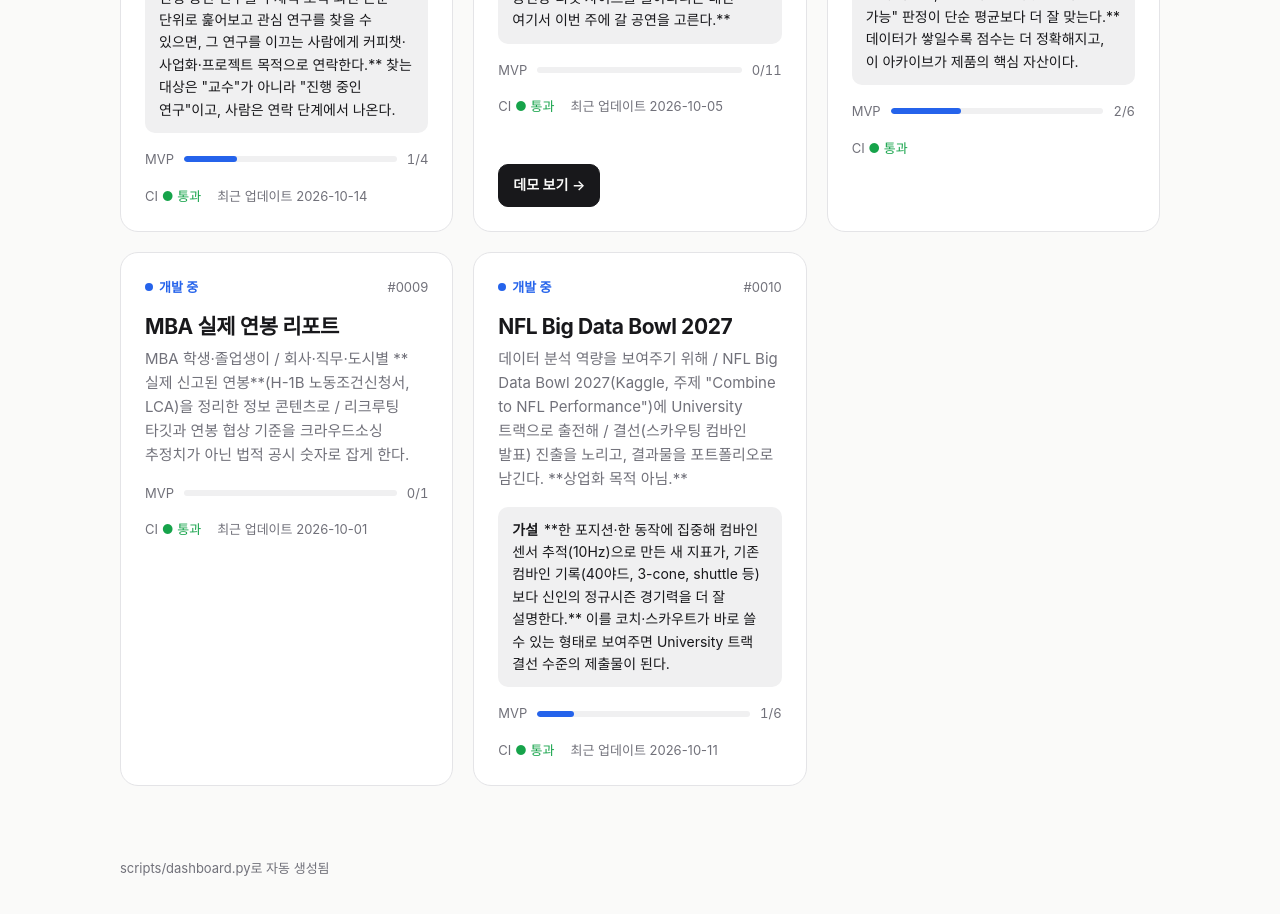
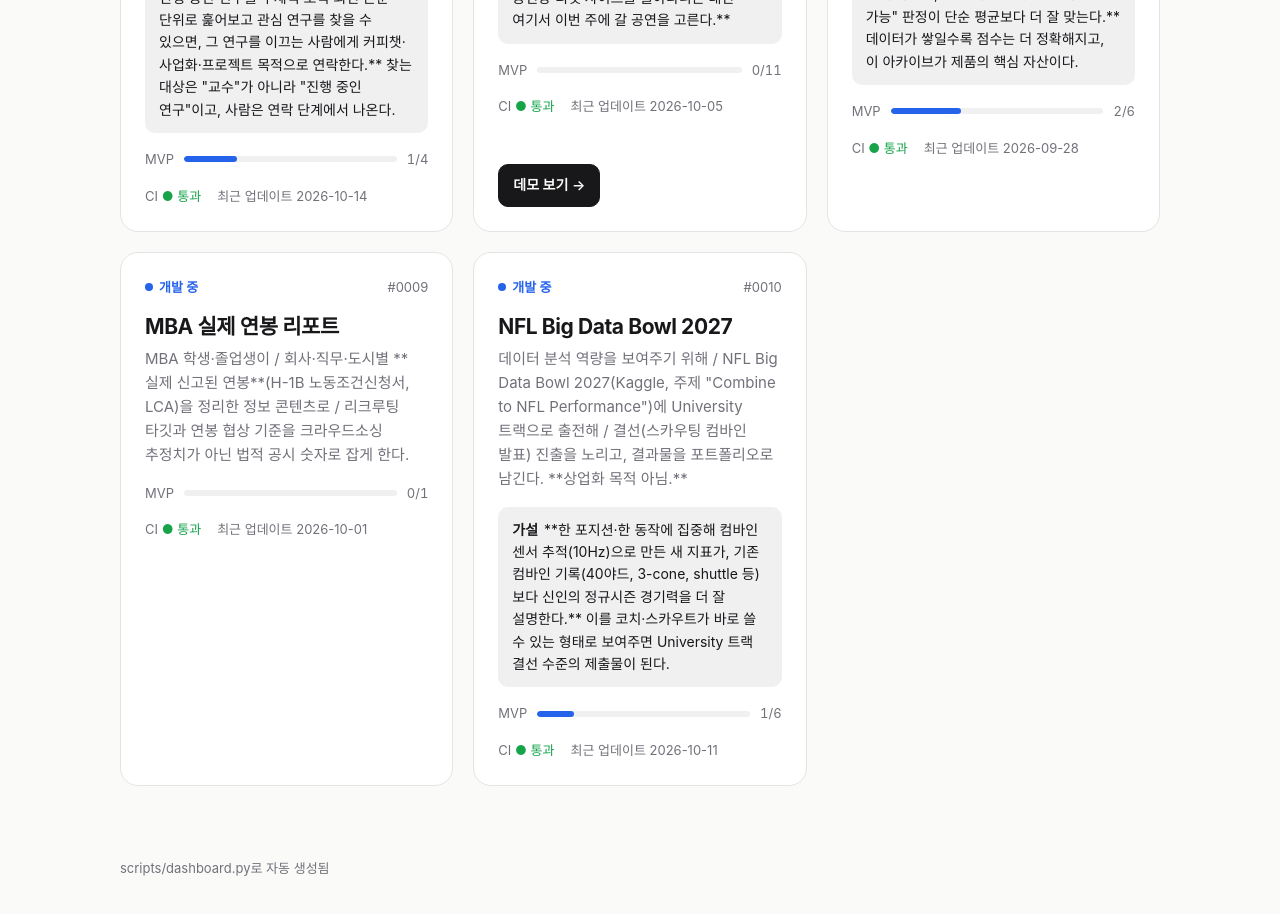
Before and after one commit to JinsooYang/jinsooyang.github.io, a plain HTML site: page index.html in a window 1280 px wide. Shown: the part 900-1814 px from the top of the page. Drawn offline with Linux system fonts and the light colour scheme; a web font is replaced by a local one.

Commit message:
Update portfolio

```diff
--- a/index.html
+++ b/index.html
@@ -90,7 +90,7 @@ footer { margin-top: 72px; font-size: 13px; color: var(--muted); }
 <div><h3>골프 날씨 신뢰도 알리미</h3><p class="summary">골프 라운드를 앞둔 사람이 / 골프장·날짜를 입력하면 여러 기상 사이트의 강수확률을 모아 예보 사이트별 &quot;신뢰도&quot;까지 계산해 &quot;칠 수 있을지&quot;를 판단하게 해준다 / 예보 사이트마다 예측이 달라서 어디를 믿어야 할지 모르기 때문에.</p></div>
 <p class="hypo"><em>가설</em>**우리가 직접 찍어 쌓는 예보 스냅샷으로 &quot;출처별 × N일 전&quot; 강수 예보 정확도를 매기면, 출처마다 신뢰도가 의미 있게 다르고, 그 신뢰도로 가중한 &quot;라운드 가능&quot; 판정이 단순 평균보다 더 잘 맞는다.** 데이터가 쌓일수록 점수는 더 정확해지고, 이 아카이브가 제품의 핵심 자산이다.</p>
 <div class="progress"><span>MVP</span><div class="track"><div class="fill" style="width:33%"></div></div><span>2/6</span></div>
-<div class="meta"><span>CI <span class="ok">● 통과</span></span></div>
+<div class="meta"><span>CI <span class="ok">● 통과</span></span><span>최근 업데이트 2026-09-28</span></div>
 </article>
 <article class="card building" style="--c: var(--building)">
 <div class="top"><span class="pill"><span class="dot"></span>개발 중</span><span>#0009</span></div>
```
